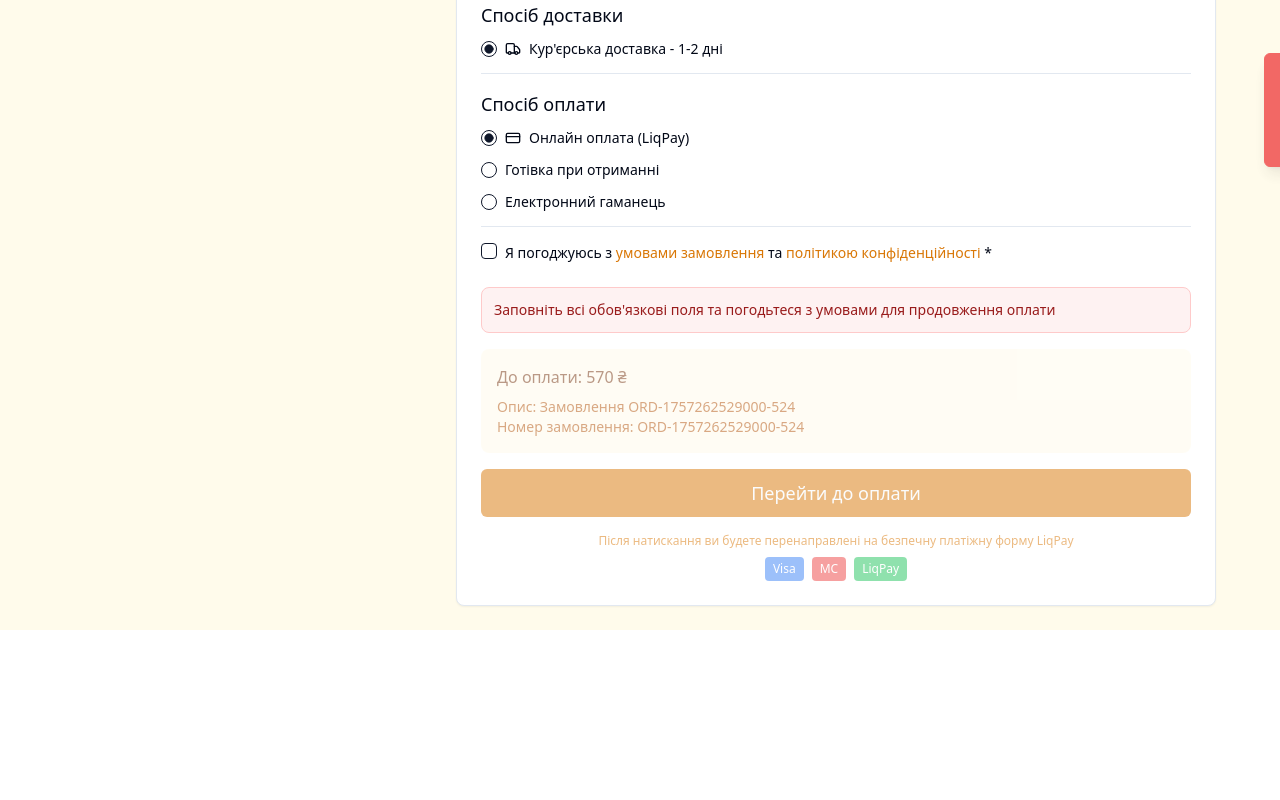
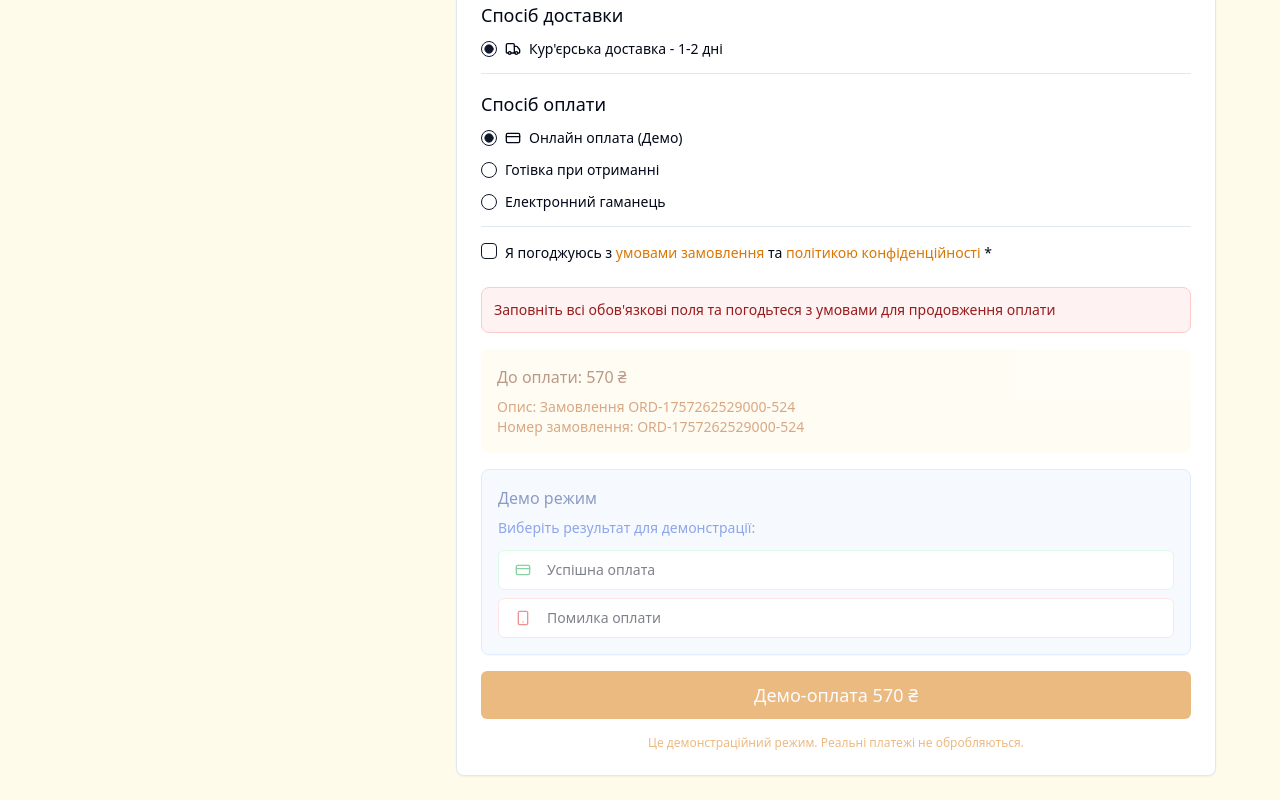
Before and after one commit to artem-kurilko/granola, a React (Vite) app: page /checkout in a window 1280 px wide. Shown: the part 617-1417 px from the top of the page. Before the commit the page ends 1247 px from the top, so only its background shows below. Built offline with nearby package versions, Linux system fonts and the light colour scheme.

Commit message:
[dyad] Исправление ошибок платежной системы с демо-режимом - wrote 4 file(s)

```diff
--- /dev/null
+++ b/src/components/DemoPaymentWidget.tsx
@@ -0,0 +1,116 @@
+"use client";
+
+import { useState } from "react";
+import { Button } from "@/components/ui/button";
+import { toast } from "@/hooks/use-toast";
+import { useNavigate } from "react-router-dom";
+import { Card, CardContent } from "@/components/ui/card";
+import { CreditCard, Smartphone, Wallet } from "lucide-react";
+
+interface DemoPaymentWidgetProps {
+  amount: number;
+  description: string;
+  orderId: string;
+  onPaymentSuccess?: () => void;
+  onPaymentError?: () => void;
+}
+
+const DemoPaymentWidget = ({
+  amount,
+  description,
+  orderId,
+  onPaymentSuccess,
+  onPaymentError
+}: DemoPaymentWidgetProps) => {
+  const [isProcessing, setIsProcessing] = useState(false);
+  const [selectedMethod, setSelectedMethod] = useState<'success' | 'error' | null>(null);
+  const navigate = useNavigate();
+
+  const handlePayment = (simulateSuccess: boolean = true) => {
+    setIsProcessing(true);
+
+    toast({
+      title: "Обробка демо-платежу",
+      description: "Симуляція платіжного процесу...",
+    });
+
+    setTimeout(() => {
+      setIsProcessing(false);
+
+      if (simulateSuccess) {
+        toast({
+          title: "Демо-оплата успішна!",
+          description: "Це демонстрація успішного платежу.",
+        });
+        onPaymentSuccess?.();
+        navigate(`/payment/success?order_id=${orderId}&amount=${amount}`);
+      } else {
+        toast({
+          title: "Демо-помилка оплати",
+          description: "Це демонстрація помилки платежу.",
+          variant: "destructive",
+        });
+        onPaymentError?.();
+        navigate(`/payment/error?error_code=DEMO_ERROR&error_message=Демонстрація помилки платежу`);
+      }
+    }, 2000);
+  };
+
+  return (
+    <div className="space-y-4">
+      <div className="bg-amber-50 p-4 rounded-lg">
+        <h3 className="font-medium text-amber-900 mb-2">До оплати: {amount} ₴</h3>
+        <p className="text-sm text-amber-700">Опис: {description}</p>
+        <p className="text-sm text-amber-700">Номер замовлення: {orderId}</p>
+      </div>
+
+      <Card className="bg-blue-50 border-blue-200">
+        <CardContent className="p-4">
+          <h4 className="font-medium text-blue-900 mb-2">Демо режим</h4>
+          <p className="text-sm text-blue-700 mb-3">
+            Виберіть результат для демонстрації:
+          </p>
+
+          <div className="grid grid-cols-1 gap-2">
+            <Button
+              variant="outline"
+              className="justify-start border-green-200 hover:bg-green-50"
+              onClick={() => handlePayment(true)}
+              disabled={isProcessing}
+            >
+              <CreditCard className="mr-2 h-4 w-4 text-green-600" />
+              Успішна оплата
+            </Button>
+
+            <Button
+              variant="outline"
+              className="justify-start border-red-200 hover:bg-red-50"
+              onClick={() => handlePayment(false)}
+              disabled={isProcessing}
+            >
+              <Smartphone className="mr-2 h-4 w-4 text-red-600" />
+              Помилка оплати
+            </Button>
+          </div>
+        </CardContent>
+      </Card>
+
+      <Button
+        onClick={() => handlePayment(true)}
+        disabled={isProcessing}
+        className="w-full bg-amber-600 hover:bg-amber-700 text-lg py-6"
+      >
+        {isProcessing
+          ? "Обробка демо-платежу..."
+          : `Демо-оплата ${amount} ₴`
+        }
+      </Button>
+
+      <div className="text-center text-xs text-amber-600">
+        <p>Це демонстраційний режим. Реальні платежі не обробляються.</p>
+      </div>
+    </div>
+  );
+};
+
+export default DemoPaymentWidget;
--- a/src/components/LiqPayWidget.tsx
+++ b/src/components/LiqPayWidget.tsx
@@ -1,9 +1,10 @@
 "use client";
 
-import { useState, useEffect } from "react";
+import { useState } from "react";
 import { Button } from "@/components/ui/button";
 import { toast } from "@/hooks/use-toast";
 import { useNavigate } from "react-router-dom";
+import { createLiqPayFormData, submitLiqPayForm } from "@/utils/liqpay";
 
 interface LiqPayWidgetProps {
   amount: number;
@@ -13,12 +14,6 @@ interface LiqPayWidgetProps {
   onPaymentError?: () => void;
 }
 
-declare global {
-  interface Window {
-    LiqPayCheckout: any;
-  }
-}
-
 const LiqPayWidget = ({
   amount,
   description,
@@ -26,65 +21,10 @@ const LiqPayWidget = ({
   onPaymentSuccess,
   onPaymentError
 }: LiqPayWidgetProps) => {
-  const [isScriptLoaded, setIsScriptLoaded] = useState(false);
-  const [isScriptLoading, setIsScriptLoading] = useState(false);
   const [isProcessing, setIsProcessing] = useState(false);
   const navigate = useNavigate();
 
-  useEffect(() => {
-    // Check if script is already loaded
-    if (typeof window.LiqPayCheckout !== 'undefined') {
-      setIsScriptLoaded(true);
-      return;
-    }
-
-    // Function to load script
-    const loadScript = () => {
-      setIsScriptLoading(true);
-
-      // Create script element
-      const script = document.createElement('script');
-      script.src = 'https://static.liqpay.ua/libjs/checkout.js';
-      script.async = true;
-
-      script.onload = () => {
-        setIsScriptLoaded(true);
-        setIsScriptLoading(false);
-      };
-
-      script.onerror = () => {
-        setIsScriptLoading(false);
-        toast({
-          title: "Помилка",
-          description: "Не вдалося завантажити платіжну систему. Будь ласка, спробуйте пізніше.",
-          variant: "destructive",
-        });
-      };
-
-      document.head.appendChild(script);
-    };
-
-    loadScript();
-
-    // Cleanup function
-    return () => {
-      const script = document.querySelector('script[src="https://static.liqpay.ua/libjs/checkout.js"]');
-      if (script && script.parentNode) {
-        script.parentNode.removeChild(script);
-      }
-    };
-  }, []);
-
   const handlePayment = async () => {
-    if (!isScriptLoaded) {
-      toast({
-        title: "Платіжна система не завантажена",
-        description: "Будь ласка, зачекайте або спробуйте оновити сторінку.",
-        variant: "destructive",
-      });
-      return;
-    }
-
     setIsProcessing(true);
 
     try {
@@ -92,10 +32,10 @@ const LiqPayWidget = ({
       const privateKey = import.meta.env.VITE_LIQPAY_PRIVATE_KEY;
       const sandbox = import.meta.env.VITE_LIQPAY_SANDBOX;
 
-      if (!publicKey) {
+      if (!publicKey || !privateKey) {
         toast({
           title: "Помилка конфігурації",
-          description: "Публічний ключ LiqPay не налаштований.",
+          description: "Ключі LiqPay не налаштовані.",
           variant: "destructive",
         });
         setIsProcessing(false);
@@ -117,47 +57,17 @@ const LiqPayWidget = ({
         sandbox: sandbox || '0'
       };
 
-      // Convert to base64
-      const data = btoa(JSON.stringify(paymentData));
+      // Generate form data with signature
+      const formData = await createLiqPayFormData(paymentData, privateKey);
 
-      // For demo purposes, we'll simulate the payment process
-      // In production, signature should be generated on the server
-      const signature = 'demo_signature';
+      toast({
+        title: "Перенаправлення на оплату",
+        description: "Ви будете перенаправлені на сторінку оплати LiqPay.",
+      });
 
-      // Create form and submit to LiqPay
-      const form = document.createElement('form');
-      form.method = 'POST';
-      form.action = 'https://www.liqpay.ua/api/3/checkout';
-      form.target = '_blank';
-      form.style.display = 'none';
-
-      const dataInput = document.createElement('input');
-      dataInput.name = 'data';
-      dataInput.value = data;
-      form.appendChild(dataInput);
-
-      const signatureInput = document.createElement('input');
-      signatureInput.name = 'signature';
-      signatureInput.value = signature;
-      form.appendChild(signatureInput);
-
-      document.body.appendChild(form);
-      form.submit();
-      document.body.removeChild(form);
-
-      // Simulate success for demo
+      // Submit form to LiqPay
       setTimeout(() => {
-        setIsProcessing(false);
-        toast({
-          title: "Перенаправлення на оплату",
-          description: "Ви будете перенаправлені на сторінку оплати LiqPay.",
-        });
-
-        // For demo purposes, redirect to success page after 3 seconds
-        setTimeout(() => {
-          navigate(`/payment/success?order_id=${orderId}&amount=${amount}`);
-          onPaymentSuccess?.();
-        }, 3000);
+        submitLiqPayForm(formData.data, formData.signature);
       }, 1000);
 
     } catch (error) {
@@ -182,14 +92,12 @@ const LiqPayWidget = ({
 
       <Button
         onClick={handlePayment}
-        disabled={isScriptLoading || isProcessing}
+        disabled={isProcessing}
         className="w-full bg-amber-600 hover:bg-amber-700 text-lg py-6"
       >
-        {isScriptLoading
-          ? "Завантаження платіжної системи..."
-          : isProcessing
-          ? "Обробка платежу..."
-          : "Перейти до оплати"
+        {isProcessing
+          ? "Перенаправлення на оплату..."
+          : "Перейти до оплати LiqPay"
         }
       </Button>
 
--- a/src/pages/Checkout.tsx
+++ b/src/pages/Checkout.tsx
@@ -13,7 +13,7 @@ import { Badge } from "@/components/ui/badge";
 import { ArrowLeft, Truck, CreditCard, Shield, AlertCircle } from "lucide-react";
 import { Link, useNavigate } from "react-router-dom";
 import { toast } from "@/hooks/use-toast";
-import LiqPayWidget from "@/components/LiqPayWidget";
+import DemoPaymentWidget from "@/components/DemoPaymentWidget";
 
 const Checkout = () => {
   const navigate = useNavigate();
@@ -114,8 +114,6 @@ const Checkout = () => {
       title: "Оплата успішна!",
       description: "Ваше замовлення оформлено та оплачено.",
     });
-    // Navigate to success page
-    navigate(`/payment/success?order_id=${orderId}&amount=${total}`);
   };
 
   const handlePaymentError = () => {
@@ -124,8 +122,6 @@ const Checkout = () => {
       description: "Сталася помилка при обробці платежу. Спробуйте ще раз.",
       variant: "destructive",
     });
-    // Navigate to error page
-    navigate(`/payment/error?error_code=PAYMENT_FAILED&error_message=Помилка обробки платежу`);
   };
 
   return (
@@ -193,14 +189,13 @@ const Checkout = () => {
               </div>
             </div>
 
-            {/* LiqPay Keys Info for Demo */}
+            {/* Demo Mode Info */}
             <div className="mt-4 bg-blue-50 border border-blue-200 rounded-lg p-3">
               <div className="flex items-start">
                 <AlertCircle className="h-5 w-5 text-blue-600 mt-0.5 mr-2 flex-shrink-0" />
                 <div className="text-sm text-blue-800">
                   <p className="font-medium mb-1">Демо режим</p>
-                  <p>Використовуються тестові ключі LiqPay</p>
-                  <p className="text-xs mt-1">Публічний: {import.meta.env.VITE_LIQPAY_PUBLIC_KEY}</p>
+                  <p>Платежі обробляються в тестовому режимі</p>
                 </div>
               </div>
             </div>
@@ -348,7 +343,7 @@ const Checkout = () => {
                         <RadioGroupItem value="liqpay" id="liqpay" />
                         <Label htmlFor="liqpay" className="flex items-center">
                           <CreditCard className="mr-2 h-4 w-4" />
-                          Онлайн оплата (LiqPay)
+                          Онлайн оплата (Демо)
                         </Label>
                       </div>
                       <div className="flex items-center space-x-2 mb-2">
@@ -389,7 +384,7 @@ const Checkout = () => {
                       </div>
                     )}
                     <div className={!isFormValid ? "opacity-50 pointer-events-none" : ""}>
-                      <LiqPayWidget
+                      <DemoPaymentWidget
                         amount={total}
                         description={`Замовлення ${orderId}`}
                         orderId={orderId}
--- a/src/utils/liqpay.ts
+++ b/src/utils/liqpay.ts
@@ -1,6 +1,4 @@
 // LiqPay utility functions
-import crypto from 'crypto';
-
 interface LiqPayParams {
   public_key: string;
   amount: number;
@@ -9,10 +7,40 @@ interface LiqPayParams {
   order_id: string;
   result_url?: string;
   server_url?: string;
-  [key: string]: any;
+  version: number;
+  action: string;
+  language?: string;
+  sandbox?: string;
 }
 
-export const generateLiqPaySignature = (params: LiqPayParams, privateKey: string): string => {
+// Simple base64 encoding for browser
+const base64Encode = (str: string): string => {
+  return btoa(unescape(encodeURIComponent(str)));
+};
+
+// Simple SHA1 HMAC implementation for browser (for demo purposes only)
+// In production, signature should be generated on the server
+const sha1HMAC = async (key: string, message: string): Promise<string> => {
+  const encoder = new TextEncoder();
+  const keyData = encoder.encode(key);
+  const messageData = encoder.encode(message);
+
+  const cryptoKey = await crypto.subtle.importKey(
+    'raw',
+    keyData,
+    { name: 'HMAC', hash: 'SHA-1' },
+    false,
+    ['sign']
+  );
+
+  const signature = await crypto.subtle.sign('HMAC', cryptoKey, messageData);
+  const hashArray = Array.from(new Uint8Array(signature));
+  const hashBase64 = btoa(String.fromCharCode.apply(null, hashArray));
+
+  return hashBase64;
+};
+
+export const createLiqPayFormData = async (params: LiqPayParams, privateKey: string) => {
   // Prepare data object
   const dataObj = {
     version: 3,
@@ -20,32 +48,37 @@ export const generateLiqPaySignature = (params: LiqPayParams, privateKey: string
   };
 
   // Convert to JSON and encode in base64
-  const dataStr = Buffer.from(JSON.stringify(dataObj)).toString('base64');
+  const dataStr = base64Encode(JSON.stringify(dataObj));
 
   // Generate signature
-  const signature = crypto
-    .createHmac('sha1', privateKey)
-    .update(dataStr)
-    .digest('base64');
-
-  return signature;
-};
-
-export const createLiqPayFormData = (params: LiqPayParams, privateKey: string) => {
-  // Prepare data object
-  const dataObj = {
-    version: 3,
-    ...params
-  };
-
-  // Convert to JSON and encode in base64
-  const dataStr = Buffer.from(JSON.stringify(dataObj)).toString('base64');
-
-  // Generate signature
-  const signature = generateLiqPaySignature(params, privateKey);
+  const signatureString = privateKey + dataStr + privateKey;
+  const signature = await sha1HMAC(privateKey, signatureString);
 
   return {
     data: dataStr,
     signature: signature
   };
 };
+
+export const submitLiqPayForm = (data: string, signature: string) => {
+  // Create form and submit to LiqPay
+  const form = document.createElement('form');
+  form.method = 'POST';
+  form.action = 'https://www.liqpay.ua/api/3/checkout';
+  form.target = '_self'; // Open in same window
+  form.style.display = 'none';
+
+  const dataInput = document.createElement('input');
+  dataInput.name = 'data';
+  dataInput.value = data;
+  form.appendChild(dataInput);
+
+  const signatureInput = document.createElement('input');
+  signatureInput.name = 'signature';
+  signatureInput.value = signature;
+  form.appendChild(signatureInput);
+
+  document.body.appendChild(form);
+  form.submit();
+  document.body.removeChild(form);
+};
```
